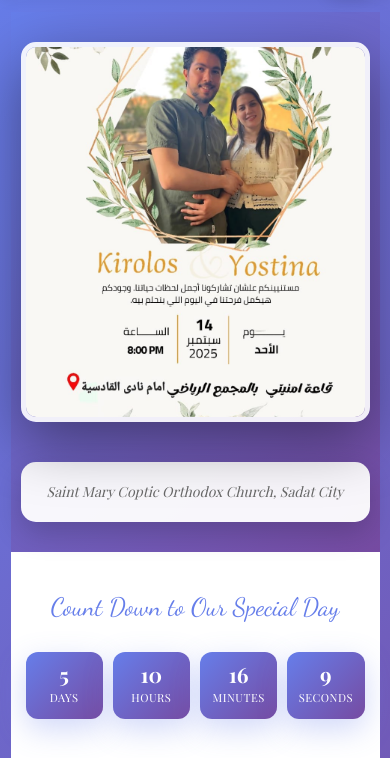
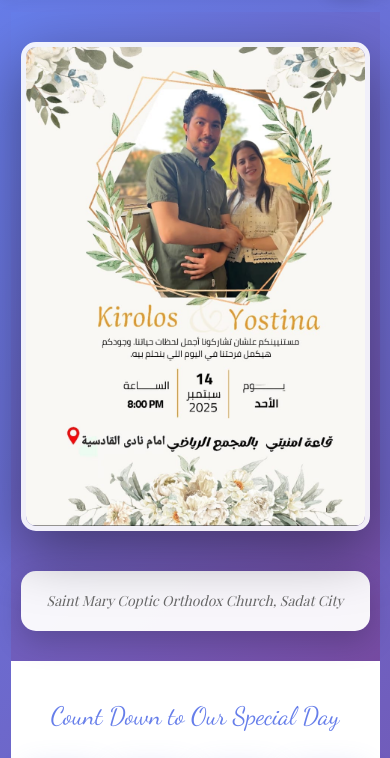
Before and after one commit to marinaayman/kirollos-youstina-wedding, a plain HTML site: page index.html in a window 390 px wide. Shown: the part 52-810 px from the top of the page. Drawn offline with nearby package versions, Linux system fonts and the light colour scheme.

Commit message:
update height auto

```diff
--- a/css/wedding.css
+++ b/css/wedding.css
@@ -69,8 +69,8 @@ body.arabic {
 .couple-photo {
     width: 100%;
     max-width: 500px;
-    height: 500px;
-    object-fit: cover;
+    height: auto;
+    object-fit: contain;
     border-radius: 20px;
     border: 8px solid rgba(255, 255, 255, 0.9);
     box-shadow: 0 20px 60px rgba(0, 0, 0, 0.4);
@@ -109,7 +109,7 @@ body.arabic {
 
     .couple-photo {
         max-width: 400px;
-        height: 420px;
+        height: auto;
         border-width: 6px;
         border-radius: 18px;
         margin-bottom: 25px;
@@ -127,7 +127,7 @@ body.arabic {
 
     .couple-photo {
         max-width: 350px;
-        height: 380px;
+        height: auto;
         border-width: 5px;
         border-radius: 15px;
         margin-bottom: 20px;
@@ -140,7 +140,7 @@ body.arabic {
 @media screen and (max-width: 360px) {
     .couple-photo {
         max-width: 320px;
-        height: 350px;
+        height: auto;
         border-radius: 12px;
     }
 
```
